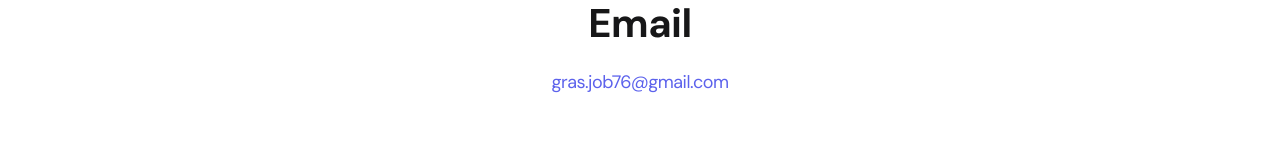
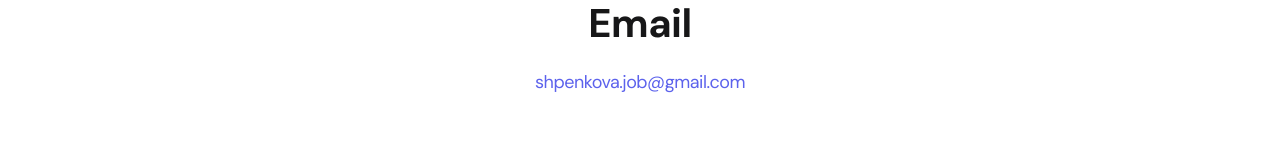
Before and after one commit to iugras/portfolio-site-react, a React (Create React App) app: page /contacts in a window 1280 px wide. Shown: the part 565-725 px from the top of the page. Built offline with nearby package versions, Linux system fonts and the light colour scheme.

Commit message:
Update Contacts.js

```diff
--- a/src/pages/Contacts.js
+++ b/src/pages/Contacts.js
@@ -15,7 +15,7 @@
                     </li>
                     <li className="content-list__item">
                         <h2 className="title-2">Email</h2>
-                        <p><a href="mailto:gras.job76@gmail.com">gras.job76@gmail.com</a></p>
+                        <p><a href="mailto:gras.job76@gmail.com">shpenkova.job@gmail.com</a></p>
                     </li>
                 </ul>
 
```
